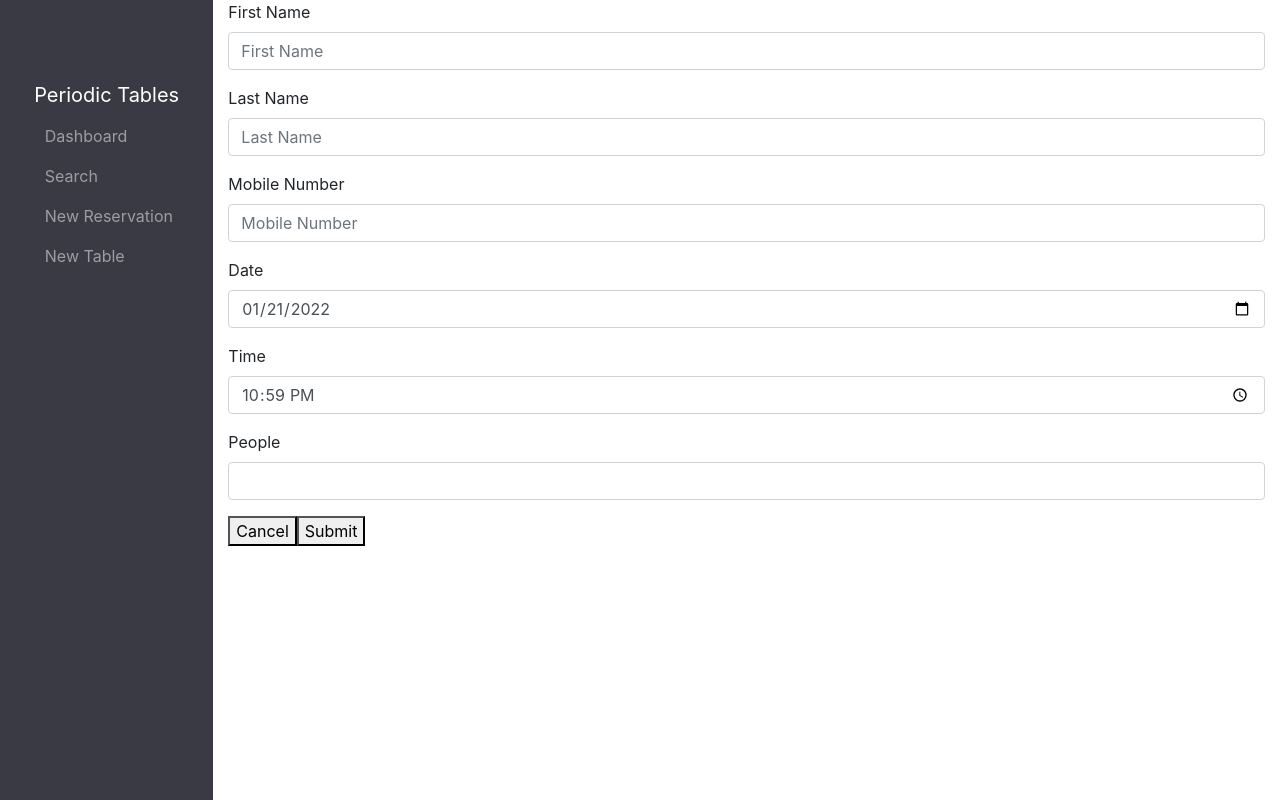
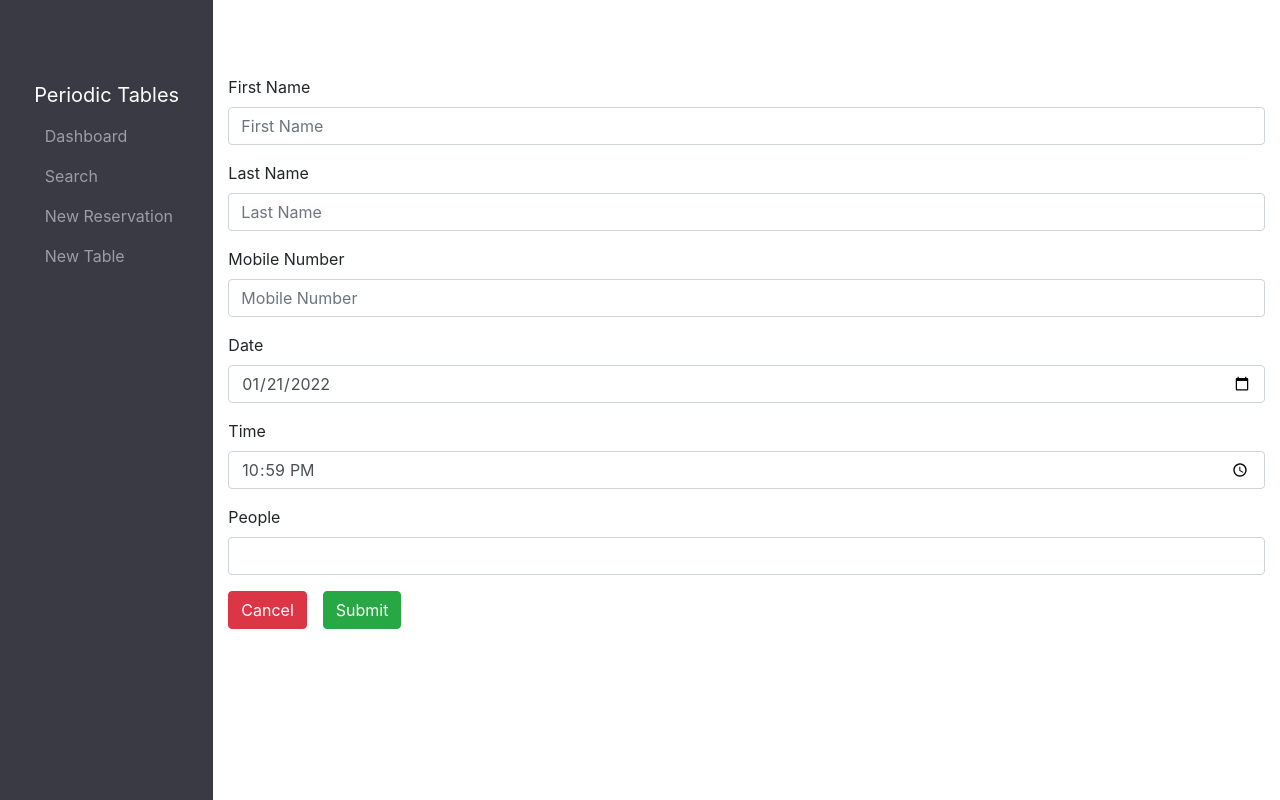
Before and after one commit to yamodah/reservations_capstone, a React (Create React App) app in the folder front-end/: page /reservations/new in a window 1280 px wide. Shown: the top 800 px of the page. Built offline with nearby package versions, Linux system fonts and the light colour scheme; no server answers; a web font is replaced by a local one.

Commit message:
form styling fixed

```diff
--- a/front-end/src/dashboard/Dashboard.js
+++ b/front-end/src/dashboard/Dashboard.js
@@ -38,7 +38,7 @@ function Dashboard({ date }) {
       <h1 className="my-3" >Dashboard</h1>
       <ErrorAlert error={error} className="my-3"/>
       <div>
-      <div className="btn-group" role="group" aria-label="Basic example">
+      <div className="btn-group" role="group" aria-label="date_selection">
         <button type="button" className="btn btn-secondary" onClick={()=>setCurrentDate(previous(currentDate))}>Previous</button>
         <button type="button" className="btn btn-secondary" onClick={()=>setCurrentDate(today())}>Today</button>
         <button type="button" className="btn btn-secondary" onClick={()=>setCurrentDate(next(currentDate))}>Next</button>
--- a/front-end/src/layout/NewReservation.js
+++ b/front-end/src/layout/NewReservation.js
@@ -40,8 +40,10 @@ function NewReservation() {
 
       }
     return (
-        <ReservationForm handleSubmission={handleSubmission} handleChange={handleChange} error={error} handleNumberChange={handleNumberChange} form={form}/>
-    )
+      <div style={{marginTop:"75px"}}>
+      <ReservationForm handleSubmission={handleSubmission} handleChange={handleChange} error={error} handleNumberChange={handleNumberChange} form={form}/>
+      </div>
+      )
 }
 
 export default NewReservation
--- a/front-end/src/layout/NewTable.js
+++ b/front-end/src/layout/NewTable.js
@@ -31,6 +31,7 @@ function NewTable() {
         });
       };
     return (
+        <div style={{marginTop:"75px"}}>
         <form onSubmit={handleSubmission}>
             <ErrorAlert error={error}/>
             <div className="mb-3">
@@ -43,9 +44,14 @@ function NewTable() {
             </div>
             <button onClick={(e)=>{
                 e.preventDefault()
-                history.goBack()}}>Cancel</button>
-            <button type="submit">Submit</button>
+                history.goBack()}}
+                className="btn btn-danger mr-3"
+                >Cancel</button>
+            <button type="submit"
+                className="btn btn-success"
+                >Submit</button>
         </form>
+        </div>
     )
 }
 
--- a/front-end/src/layout/ReservationForm.js
+++ b/front-end/src/layout/ReservationForm.js
@@ -30,10 +30,14 @@ function ReservationForm({handleSubmission,handleChange,handleNumberChange,form,
                 <label htmlFor="formGroupExampleInput2" className="form-label">People</label>
                 <input type="number" className="form-control" id="people" name="people"value={form.people} onChange={handleNumberChange} min={1} required/>
             </div>
+            <div style={{display:"flex"}}>
             <button onClick={(e)=>{
                 e.preventDefault()
-                history.goBack()}}>Cancel</button>
-            <button type="submit">Submit</button>
+                history.goBack()}}
+                className="btn btn-danger mr-3"
+                >Cancel</button>
+            <button type="submit" className="btn btn-success">Submit</button>
+            </div>
         </form>
     )
 }
--- a/front-end/src/layout/ReservationsTable.js
+++ b/front-end/src/layout/ReservationsTable.js
@@ -31,6 +31,7 @@ function ReservationsTable({ reservations }) {
         <th data-reservation-id-status={reservation.reservation_id}>{reservation.status}</th>
         {reservation.status === "booked" ? (
           <td style={{ display: "flex" }}>
+            <div className="btn-group" role="group" aria-label="date_selection">
             <button
               type="button"
               className="btn btn-success"
@@ -47,6 +48,7 @@ function ReservationsTable({ reservations }) {
             >
               Cancel
             </button>
+            </div>
           </td>
         ) : <td>N/A</td>}
       </tr>
```
